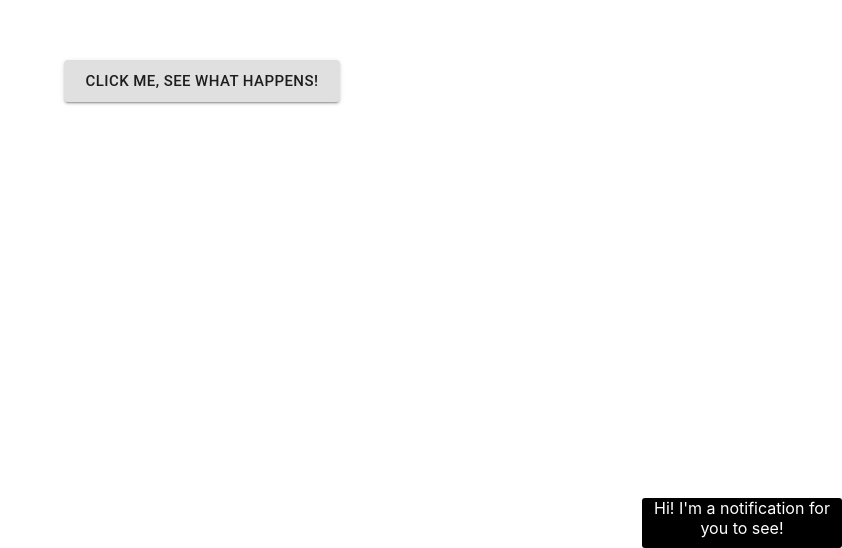
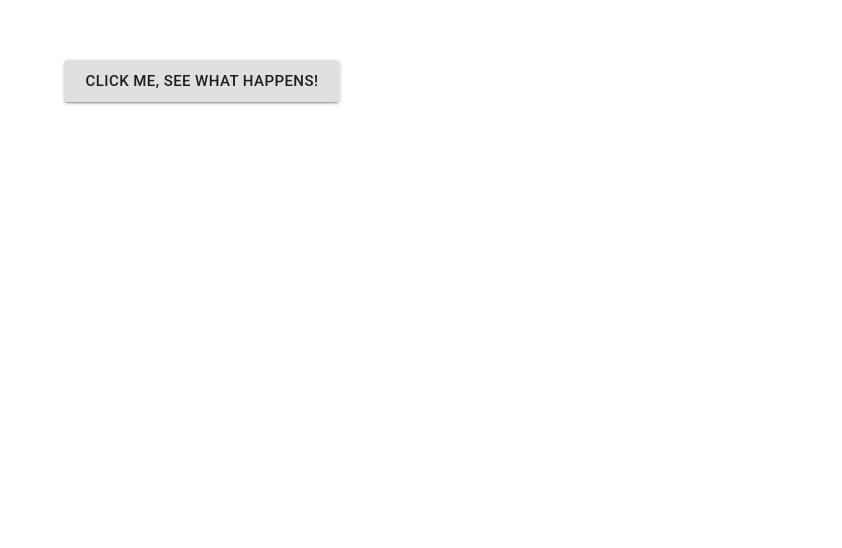
Before and after one commit to svonhatten/animations-practice, a React (Create React App) app: page / in a window 1280 px wide. Shown: the part 252-800 px from the top of the page, without its empty margins (438-1280 px from the left). Built offline with nearby package versions, Linux system fonts and the light colour scheme.

Commit message:
make animation activate onClick of button

```diff
--- a/src/components/LineAnimation/LineAnimation.js
+++ b/src/components/LineAnimation/LineAnimation.js
@@ -4,10 +4,14 @@ import './styles.css';
 
 const LineAnimation = () => {
 
+    const [animate, setAnimate] = React.useState(false);
+
     const buttonClick = () => {
         console.log('you clicked me');
+        setAnimate(true);
+        document.getElementById('notif').className = 'notif';
 
-    }
+    };
 
     return (
         <div className={'root'}>
@@ -16,7 +20,7 @@ const LineAnimation = () => {
             </div>
             <div className={'footer'}>
                 <div className={'lineContainer'}>
-                    <div className={'notif'}>
+                    <div id="notif" className={animate ? 'notif' : null}>
                         <p className={'notifText'}>Hi! I'm a notification for you to see!</p>
                     </div>
                 </div>
```
